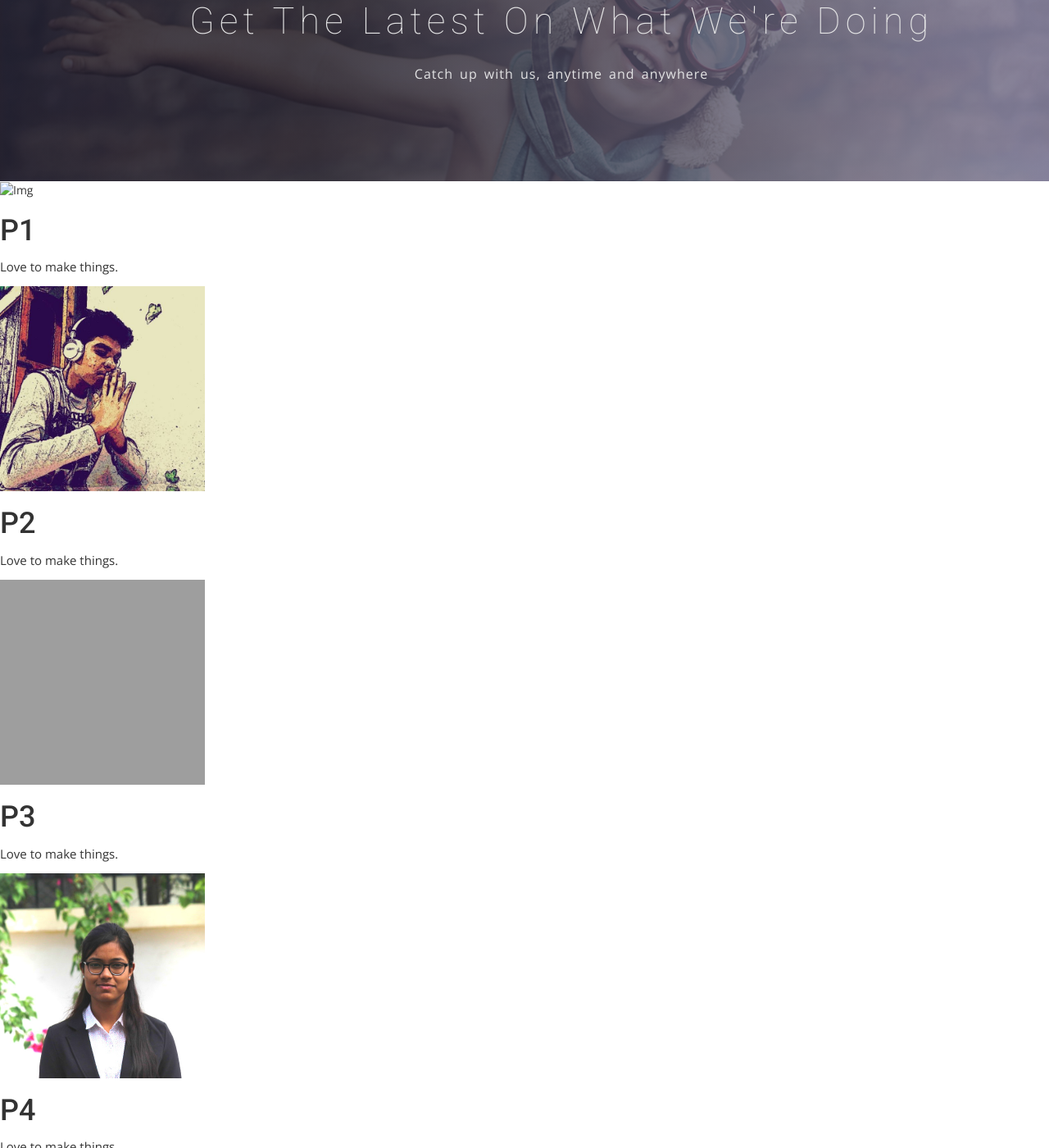
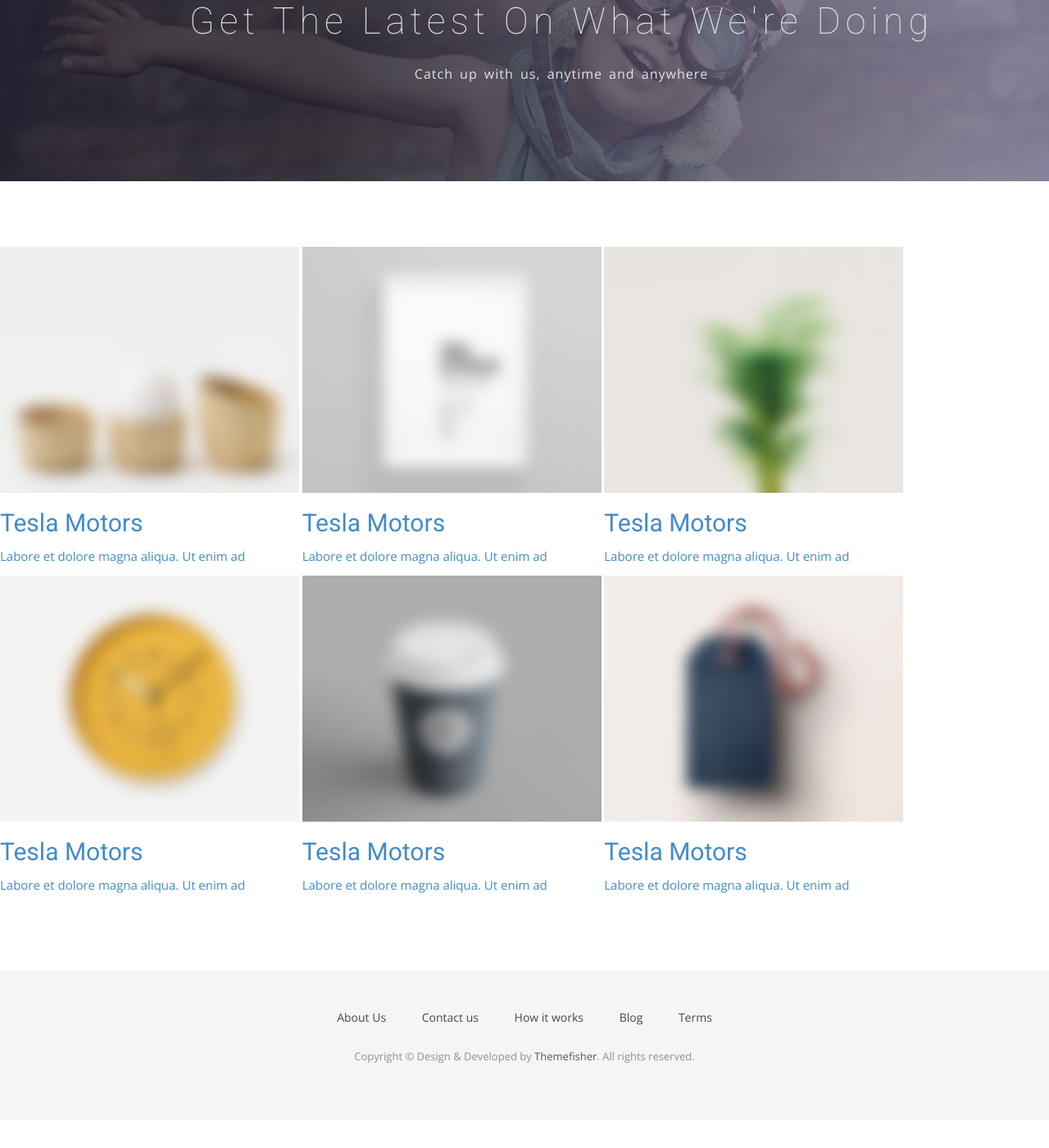
Before and after one commit to FreeMonk/FreeMonk.github.io, a Jekyll site: the page built from aboutus.html, in a window 1280 px wide and 1400 px high, scrolled down 239 px. Shown: the whole window at 82% size. Built offline with Jekyll 4.4.1, drawn with Linux system fonts in a browser that asks for light colours; nearby versions of some CDN libraries; some web fonts are replaced; after the commit the page ends 1605 px from its top, so only the background shows below that; some of the changed text lies outside the part shown; grey boxes are pictures that could not be loaded.

```diff
--- a/aboutus.html
+++ b/aboutus.html
@@ -16,42 +16,82 @@
     </div>
   </div>
 </section>
+<section id = "portfolio-work">
+  <div class="portfolio-contant">
+                <ul id="portfolio-contant-active">
+                    <li class="mix Branding">
+                      <a href="#">
+                        <img src="{{ site.baseurl }}/img/portfolio/work1.jpg" alt="">
+                        <div class="overly">
+                          <div class="position-center">
+                            <h2>Tesla Motors</h2>
+                            <p>Labore et dolore magna aliqua. Ut enim ad </p>
 
-<section>
-  <ul><li>
- <div>
-     <img  src="img/ADRservices.png" alt = "Img" width="250px" height="250px">
-     <h1>P1</h1>
-     <p>Love to make things.</p>
                           </div>
+                        </div>
+                      </a>
                   </li>
-<li>
-<div>
-     <img src="/img/founders/aditya.jpg" alt = "Img"  width="250px" height="250px">
-     <h1>P2</h1>
-     <p>Love to make things.</p>
+                  <li class="mix Websites">
+                    <a href="#">
+                      <img src="{{ site.baseurl }}/img/portfolio/work2.jpg" alt="">
+                      <div class="overly">
+                        <div class="position-center">
+                          <h2>Tesla Motors</h2>
+                          <p>Labore et dolore magna aliqua. Ut enim ad </p>
+
                         </div>
+                      </div>
+                    </a>
                   </li>
- <li>
- <div>
-     <img src="/img/founders/anjlai.jpeg" alt = "Img"  width="250px" height="250px">
-     <h1>P3</h1>
-     <p>Love to make things.</p>
+                  <li class="mix Graphic">
+                    <a href="#">
+                      <img src="{{ site.baseurl }}/img/portfolio/work3.jpg" alt="">
+                      <div class="overly">
+                        <div class="position-center">
+                          <h2>Tesla Motors</h2>
+                          <p>Labore et dolore magna aliqua. Ut enim ad </p>
+
                         </div>
+                      </div>
+
+                    </a>
                   </li>
- <li>
- <div>
-     <img src="/img/founders/Deeksha.jpeg" alt = "Img"  width="250px" height="250px">
-     <h1>P4</h1>
-     <p>Love to make things.</p>
+                  <li class="mix design">
+                    <a href="#">
+                      <img src="{{ site.baseurl }}/img/portfolio/work4.jpg" alt="">
+                      <div class="overly">
+                        <div class="position-center">
+                          <h2>Tesla Motors</h2>
+                          <p>Labore et dolore magna aliqua. Ut enim ad </p>
+
                         </div>
+                      </div>
+                    </a>
                   </li>
- <li>
- <div>
-     <img src="/img/founders/Deeksha.jpeg" alt = "Img"  width="250px" height="250px">
-     <h1>P5</h1>
-     <p>Love to make things.</p>
+                  <li class="mix Video">
+                    <a href="#">
+                      <img src="{{ site.baseurl }}/img/portfolio/work5.jpg" alt="">
+                      <div class="overly">
+                        <div class="position-center">
+                          <h2>Tesla Motors</h2>
+                          <p>Labore et dolore magna aliqua. Ut enim ad </p>
+
                         </div>
+                      </div>
+                    </a>
+                  </li>
+                  <li class="mix Graphic">
+                    <a href="#">
+                      <img src="{{ site.baseurl }}/img/portfolio/work6.jpg" alt="">
+                      <div class="overly">
+                        <div class="position-center">
+                          <h2>Tesla Motors</h2>
+                          <p>Labore et dolore magna aliqua. Ut enim ad </p>
+
+                        </div>
+                      </div>
+                    </a>
                   </li>
                 </ul>
+              </div>
             </section>
```
Also changed, not shown: _data/testimonials.yml (+18 -0 lines). Lines whose indentation alone changed are shown as unchanged.
